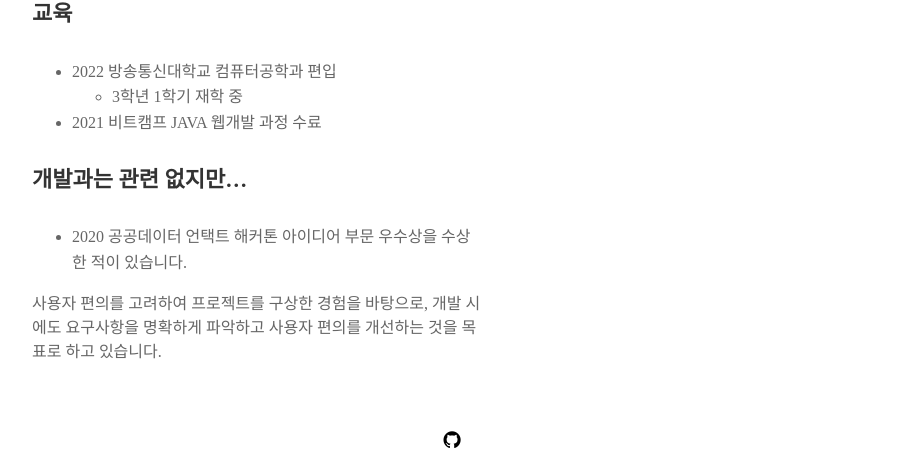
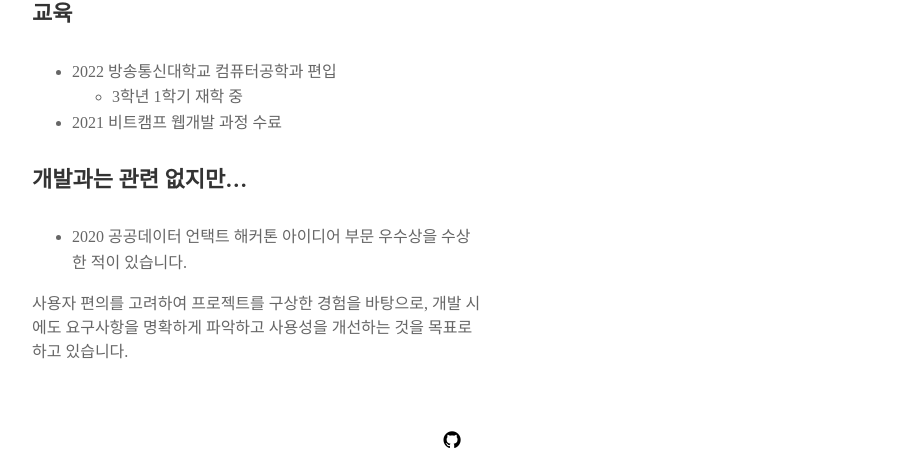
Before and after one commit to Dayook/dayook.github.io, a Jekyll site: the page built from pages/about.md, in a window 1280 px wide. Shown: the part 312-762 px from the top of the page, without its empty margins (188-1091 px from the left). Built offline with Jekyll 4.4.1, drawn with Linux system fonts in a browser that asks for light colours; nearby versions of some CDN libraries; some web fonts are replaced.

Commit message:
Update about.md

```diff
--- a/pages/about.md
+++ b/pages/about.md
@@ -15,11 +15,11 @@ permalink: /about
 
 - 2022 방송통신대학교 컴퓨터공학과 편입
   - 3학년 1학기 재학 중
-- 2021 비트캠프 JAVA 웹개발 과정 수료
+- 2021 비트캠프 웹개발 과정 수료
 
 #### 개발과는 관련 없지만...
 
 - 2020 공공데이터 언택트 해커톤 아이디어 부문 우수상을 수상한 적이 있습니다.
 
 
-사용자 편의를 고려하여 프로젝트를 구상한 경험을 바탕으로, 개발 시에도 요구사항을 명확하게 파악하고 사용자 편의를 개선하는 것을 목표로 하고 있습니다.
+사용자 편의를 고려하여 프로젝트를 구상한 경험을 바탕으로, 개발 시에도 요구사항을 명확하게 파악하고 사용성을 개선하는 것을 목표로 하고 있습니다.
```
